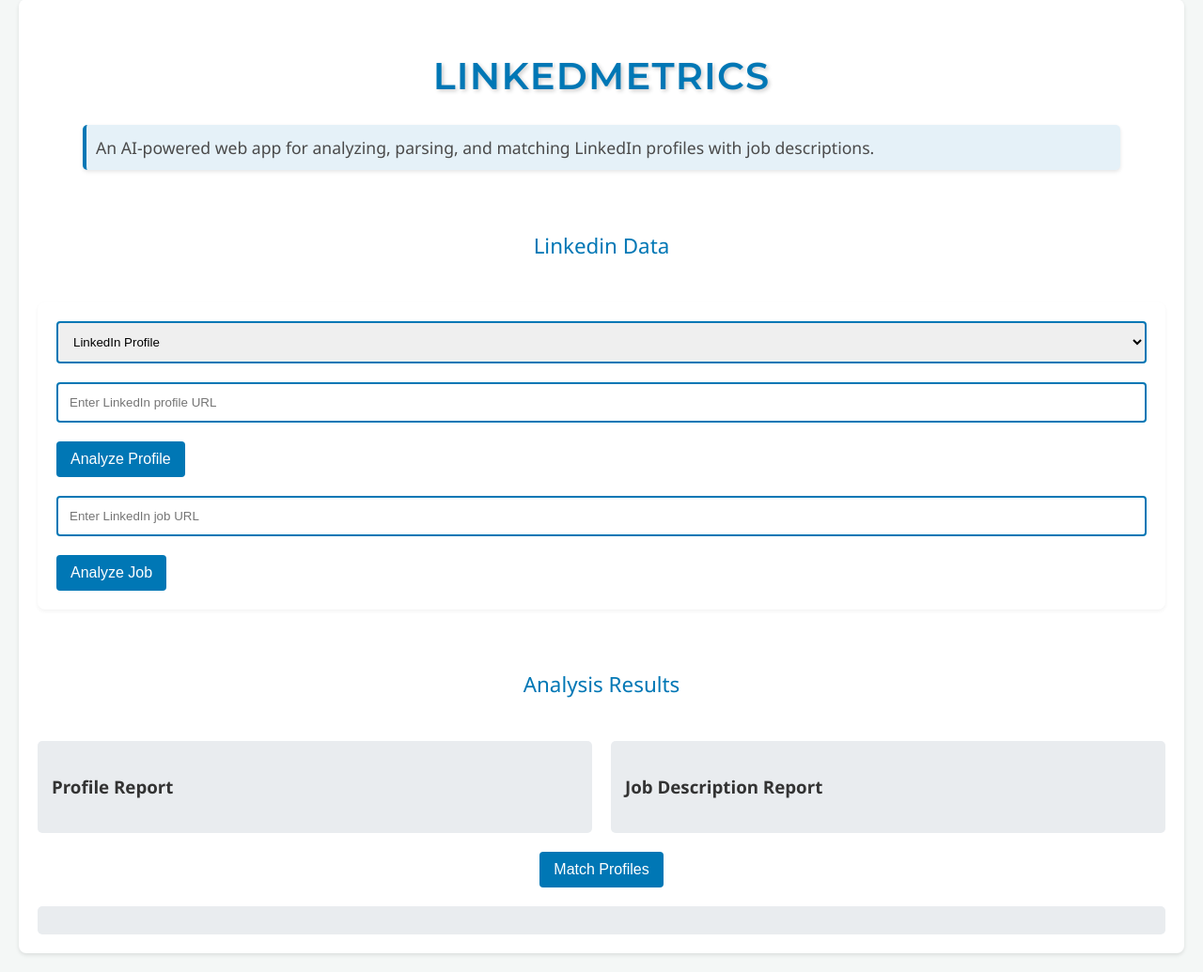
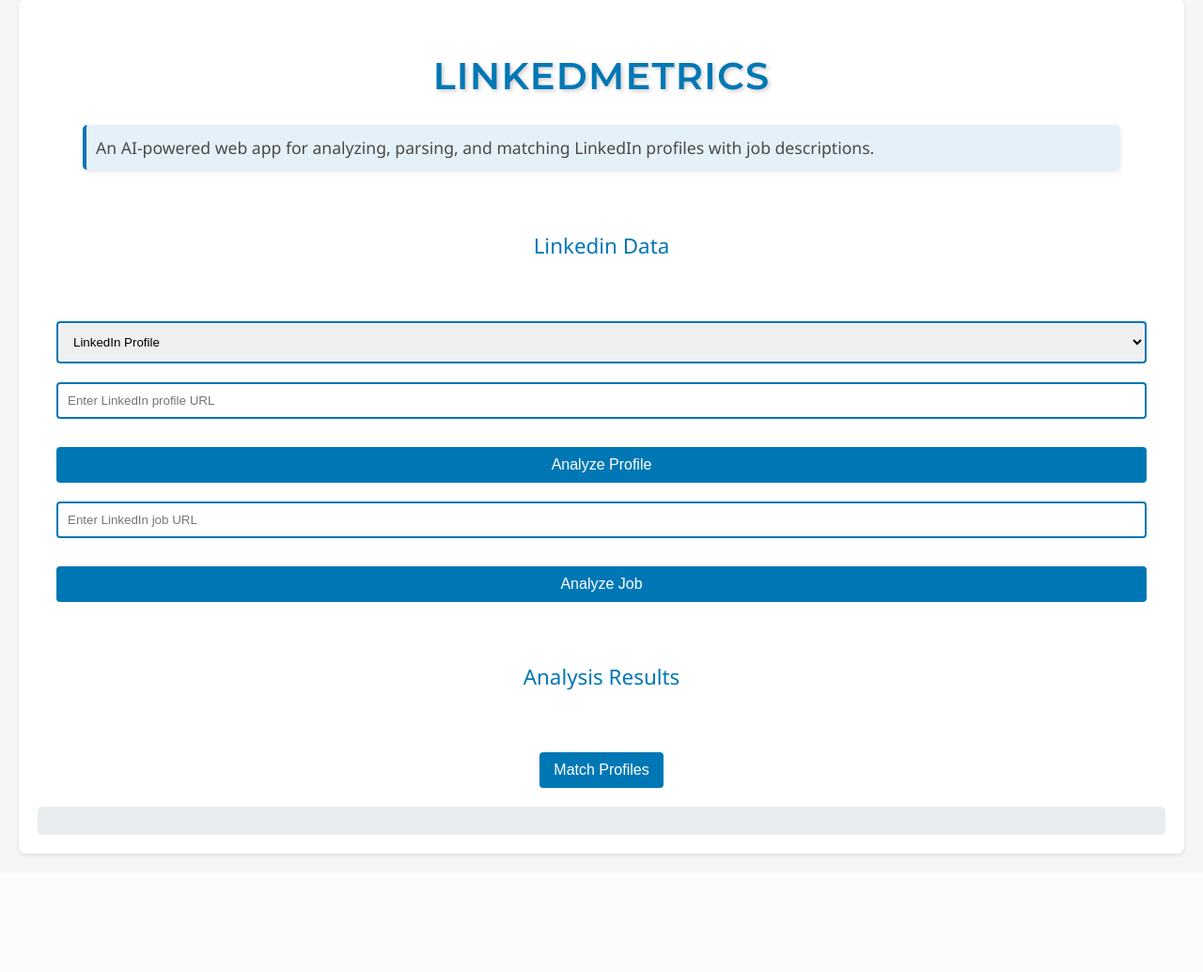
Before and after one commit to leonardo-pagliacci/LinkedMetrics-Analyzer, a Flask app: page / in a window 1280 px wide. Shown: the part 21-1056 px from the top of the page at 94% size. After the commit the page ends 934 px from the top, so only its background shows below. Run offline with Flask 2, Linux system fonts and the light colour scheme; parts of the project's set-up code (start-up, migrations or seed data) failed here and were passed over.

Commit message:
debugged ui

```diff
--- a/app/app.py
+++ b/app/app.py
@@ -19,7 +19,7 @@
 
 @app.route('/extract_analyze_profile', methods=['POST'])
 def extract_and_analyze_profile():
-    data = request.json  # Changed to request.json for AJAX requests
+    data = request.json
     profile_url = data.get('profile_url')
     if profile_url:
         try:
@@ -39,7 +39,7 @@
     try:
         resume_data = upload_resume_and_analyze(file)
         if 'error' in resume_data:
-            return jsonify(resume_data), 500  # If error in processing resume, return it
+            return jsonify(resume_data), 500
         analysis_result = analyze_linkedin_profile(resume_data)
         return jsonify(analysis_result), 200
     except Exception as e:
@@ -47,7 +47,7 @@
 
 @app.route('/extract_analyze_job', methods=['POST'])
 def extract_analyze_job():
-    data = request.json  # Changed to request.json for AJAX requests
+    data = request.json
     job_url = data.get('job_url')
     if job_url:
         try:
--- a/app/static/css/style.css
+++ b/app/static/css/style.css
@@ -88,18 +88,52 @@
     border-radius: 8px;
     box-shadow: 0 2px 4px rgba(0, 0, 0, 0.1);
 }
+.input-form {
+    display: flex;
+    flex-direction: column; /* Stack all form sections vertically */
+    gap: 20px; /* Space between form sections */
+    padding: 20px;
+}
 
-.input-form {
-    background: #fff;
-    padding: 20px;
-    margin-bottom: 20px;
-    border-radius: 8px;
-    box-shadow: 0 2px 4px rgba(0, 0, 0, 0.05);
+.form-section,
+.input-option#jobInput {
+    width: 100%; /* Ensure full width for better control */
 }
 
 .input-option {
-    margin-bottom: 20px;
+    display: flex;
+    flex-direction: column; /* Stack inputs and buttons vertically */
+    align-items: center; /* Center-align the stacked items */
+    gap: 10px; /* Space between input and button */
 }
+
+.input-option input[type="text"],
+.input-option input[type="file"],
+.input-option button {
+    width: 100%; /* Full width to match parent’s width */
+    padding: 10px; /* Adequate padding for better touch target */
+}
+
+/* Optional: Adjust the button style to differentiate or maintain consistency */
+.input-option button {
+    cursor: pointer; /* Visual cue for clickable buttons */
+    background-color: var(--main-color); /* Button color */
+    color: #fff; /* Text color */
+    border: none; /* Remove border */
+    border-radius: 4px; /* Rounded corners */
+    transition: background-color 0.25s, transform 0.2s; /* Smooth transition for hover and click */
+}
+
+.input-option button:hover {
+    background-color: var(--hover-color); /* Darker shade on hover */
+    transform: translateY(-2px); /* Slight move up */
+}
+
+.input-option button:active {
+    background-color: var(--active-color); /* Even darker shade on click */
+}
+
+
 
 select, input[type="text"], input[type="file"] {
     width: 100%;
@@ -151,6 +185,7 @@
 }
 
 .result {
+    display: none;
     width: calc(50% - 10px);
     background-color: #e9ecef;
     padding: 15px;
--- a/app/static/js/app.js
+++ b/app/static/js/app.js
@@ -18,17 +18,35 @@
         headers: { 'Content-Type': 'application/json' },
         body: JSON.stringify({ profile_url: profileUrl })
     })
-    .then(response => response.ok ? response.json() : Promise.reject('Failed to load profile data'))
+    .then(response => {
+        if (!response.ok) {
+            throw new Error('Failed to load profile data');
+        }
+        return response.json();
+    })
     .then(data => {
-        window.profileAnalysisResult = data; // Save the analysis result for potential future use
+        console.log(data); // Log the data for debugging purposes
+        window.profileAnalysisResult = data; // Optionally save the data for future use
         const resultDiv = document.getElementById('profileAnalysisResult');
-        // Add subtitle dynamically
+        resultDiv.innerHTML = ''; // Clear previous content
+        resultDiv.style.display = 'block';
+
+
+        // Define institution name based on whether it's an object with original or translated fields, or just a string
+        let institutionName = '';
+        if (data.highestDegree && typeof data.highestDegree.institution === 'object') {
+            institutionName = data.highestDegree.institution.original || data.highestDegree.institution.translated;
+        } else if (data.highestDegree && typeof data.highestDegree.institution === 'string') {
+            institutionName = data.highestDegree.institution;
+        }
+
+        // Construct the rest of the content
         let content = `
-        <h3 class="result-title hidden">Profile Report</h3>
-        <img src="${data.profilePictureUrl || 'placeholder.jpg'}" alt="Profile Picture" style="max-width: 100px; height: auto; display: block; margin: 0 auto;">
+            <h3 class="result-title">Profile Report</h3>
             <p><strong>Full Name:</strong> ${data.fullName || 'N/A'}</p>
             <p><strong>Location:</strong> ${data.location || 'N/A'}</p>
-        <p><strong>Highest Degree:</strong> ${data.highestDegree ? `${data.highestDegree.level} - ${data.highestDegree.fieldOfStudy} - ${data.highestDegree.institution}` : 'N/A'}</p>
+            <p><strong>Highest Degree:</strong> ${data.highestDegree ? `${data.highestDegree.level} - ${data.highestDegree.fieldOfStudy} - ${institutionName}` : 'N/A'}</p>
+            <div><strong>Last Professional Experience:</strong> ${data.lastProfessionalExperience.companyName || 'N/A'} - ${data.lastProfessionalExperience.title || 'N/A'} - from ${data.lastProfessionalExperience.startDate || 'N/A'} to ${data.lastProfessionalExperience.endDate || 'Present'} - ${data.lastProfessionalExperience.locationName || 'N/A'}${Array.isArray(data.lastProfessionalExperience.industries) && data.lastProfessionalExperience.industries.length > 0 ? ' - Industry: ' + data.lastProfessionalExperience.industries.join(', ') : ''}</div>
             <hr>
             <div style="display: flex; justify-content: space-between;">
                 <div style="flex: 1;"><strong>Hard Skills:</strong><br>${Array.isArray(data.hardSkills) ? data.hardSkills.join(', ') : 'Not available'}</div>
@@ -43,7 +61,8 @@
             <p><strong>Improvement Suggestions:</strong><br>${Array.isArray(data.improvementSuggestions) ? data.improvementSuggestions.map(suggestion => `- ${suggestion}`).join('<br>') : data.improvementSuggestions || 'N/A'}</p>
             <p><strong>Career Suggestions:</strong><br>${Array.isArray(data.careerSuggestions) ? data.careerSuggestions.map(suggestion => `- ${suggestion}`).join('<br>') : 'N/A'}</p>
             `;
-        resultDiv.innerHTML = content;
+                // Append the constructed content to the result div
+                resultDiv.innerHTML += content;
     })
     .catch(error => {
         console.error('Error:', error);
@@ -59,9 +78,11 @@
 
 
 
+
+
 function analyzeJob() {
     showLoadingIndicator(true);
-    const button = document.querySelector('#job_url');
+    const button = document.querySelector('#job_url + button');
     button.classList.add('button-clicked');
     const jobUrl = document.getElementById('job_url').value;
 
@@ -72,8 +93,11 @@
     })
     .then(response => response.ok ? response.json() : Promise.reject('Failed to load job data'))
     .then(data => {
+        console.log(data); // Log the data for debugging purposes
         window.jobAnalysisResult = data; // Save the job analysis result for potential future use
         const resultDiv = document.getElementById('jobAnalysisResult');
+        resultDiv.style.display = 'block';
+
         // Dynamically add the subtitle
         let content = `
         <h3 class="result-title">Job Description Report</h3>
@@ -134,12 +158,15 @@
         return response.json();
     })
     .then(data => {
+        console.log(data); // Log the data for debugging purposes
         window.profileAnalysisResult = data; // Save the analysis result for potential future use
         const resultDiv = document.getElementById('profileAnalysisResult');
+        resultDiv.innerHTML = ''; // Clear previous content to ensure no overlap of data
+        resultDiv.style.display = 'block'; // Make sure the result container is visible
+
         // Construct content with the given format
         let content = `
         <h3 class="result-title">Profile Report</h3>
-        <img src="${data.profilePictureUrl || 'placeholder.jpg'}" alt="Profile Picture" style="max-width: 100px; height: auto; display: block; margin: 0 auto;">
         <p><strong>Full Name:</strong> ${data.fullName || 'N/A'}</p>
         <p><strong>Location:</strong> ${data.location || 'N/A'}</p>
         <p><strong>Highest Degree:</strong> ${data.highestDegree ? `${data.highestDegree.level} - ${data.highestDegree.fieldOfStudy} - ${data.highestDegree.institution}` : 'N/A'}</p>
@@ -213,6 +240,7 @@
         })
     })
     .then(response => {
+
         if (!response.ok) {
             throw new Error('Failed to load match data');
         }
@@ -230,54 +258,88 @@
 }
 
 function displayMatchResult(data) {
+    console.log(data); // Log the data for debugging purposes
     const matchDiv = document.getElementById('matchResult');
-    const overallScoreColor = getScoreColor(data["Overall Compatibility Score"]);
+    // Extract the numerical value of the overall score for the color function
+    const overallScore = parseInt(data["Overall Compatibility Score"], 10);
+    const overallScoreColor = getScoreColor(overallScore);
     let content = `
-        <p style="font-size: 24px; font-weight: bold; color: ${overallScoreColor}; text-align: center;">Overall Compatibility Score: ${data["Overall Compatibility Score"]}</p>
-        <hr>
-        ${generateMatchSection('Skill Matching', data.Details['Skill Matching'])}
+        <div style="
+        font-size: 24px;
+        font-weight: bold;
+        color: ${overallScoreColor};
+        text-align: center;
+        padding: 20px;
+        background-color: #ffffff; /* Solid white background */
+        border: 2px solid #000000; /* Black border for contrast */
+        border-radius: 10px;
+        margin-bottom: 20px;
+        box-sizing: border-box;
+        ">Overall Compatibility Score: ${data["Overall Compatibility Score"]}%
+        </div>
+        ${generateMatchSection('Skill Matching', data.Details['Skill Matching'], true)}
         ${generateMatchSection('Experience Relevance', data.Details['Experience Relevance'])}
         ${generateMatchSection('Educational Alignment', data.Details['Educational Alignment'])}
         ${generateMatchSection('Cultural and Soft Skills Fit', data.Details['Cultural and Soft Skills Fit'])}
         ${generateMatchSection('Language and International Experience', data.Details['Language and International Experience'])}
         ${generateMatchSection('Growth Potential', data.Details['Growth Potential'])}
-        <p style="font-weight: bold; text-align: center;">Summary</p>
+        <div style="font-weight: bold;">Summary</div>
         <p>${data.Summary}</p>
     `;
     matchDiv.innerHTML = content;
 }
 
+function getScoreColor(score) {
+    const colorThresholds = [
+        { threshold: 90, color: '#2E8B57' }, // Sea Green
+        { threshold: 76, color: '#3CB371' }, // Medium Sea Green
+        { threshold: 60, color: '#FFD700' }, // Contrasting Gold
+        { threshold: 50, color: '#FFA500' }  // Modern Orange for scores between 60 and 75
+    ];
 
-function getScoreColor(score) {
-    if (score >= 90) return '#006400'; // darkgreen
-    if (score >= 76) return '#008000'; // green
-    if (score >= 60) return '#FFD700'; // gold
-    return '#FFA500'; // orange
+    // Default to Dark Red for scores below the lowest threshold
+    const lowestThresholdColor = '#D32F2F'; // Dark Red
+
+    // Find the color corresponding to the score
+    for (let i = 0; i < colorThresholds.length; i++) {
+        if (score >= colorThresholds[i].threshold) {
+            return colorThresholds[i].color;
+        }
     }
 
-function generateMatchSection(title, sectionData) {
-    const sectionColor = getScoreColor(sectionData["Percentage Match"]);
-    let matchedSkillsContent, unmatchedSkillsContent;
+    return lowestThresholdColor;
+}
 
+
+function generateMatchSection(title, sectionData, isSkillsMatch = false) {
+    const sectionPercentageMatch = parseInt(sectionData["Percentage Match"], 10);
+    const sectionColor = getScoreColor(sectionPercentageMatch);
+    let content;
+    let matchedSkillsContent = '';
+    let unmatchedSkillsContent = '';
+
+    if (isSkillsMatch) {
         if (Array.isArray(sectionData["Matched Skills"]) && sectionData["Matched Skills"].length > 0) {
             matchedSkillsContent = sectionData["Matched Skills"].map(skill => `- ${skill}`).join('<br>');
-    } else {
-        matchedSkillsContent = 'Not available';
         }
 
         if (Array.isArray(sectionData["Unmatched Skills"]) && sectionData["Unmatched Skills"].length > 0) {
             unmatchedSkillsContent = sectionData["Unmatched Skills"].map(skill => `- ${skill}`).join('<br>');
-    } else {
-        unmatchedSkillsContent = 'Not available';
         }
 
-    return `
+        content = `
             <div style="text-align: center;"><strong>${title}</strong>: ${sectionData["Match Status"]} <span style="color: ${sectionColor};">(${sectionData["Percentage Match"]}%)</span></div>
-        <div style="display: flex; justify-content: space-between;">
-            <div><strong>Matched Skills:</strong><br>${matchedSkillsContent}</div>
-            <div><strong>Unmatched Skills:</strong><br>${unmatchedSkillsContent}</div>
+            <div style="display: flex; justify-content: space-between; margin-bottom: 20px;">
+                <div style="text-align: left; width: 49%;"><strong>Matched Skills:</strong><br>${matchedSkillsContent}</div>
+                <div style="text-align: right; width: 49%;"><strong>Unmatched Skills:</strong><br>${unmatchedSkillsContent}</div>
             </div>
-        <p><strong>Suggestions:</strong> ${sectionData["Suggestions"] || 'N/A'}</p>
-        <hr>
+        `;
+    } else {
+        const suggestions = (sectionData["Suggestions"] || 'N/A').replace(/,(?!\s*(?:\(here\)|$))/g, ', ');
+        content = `
+            <div style="text-align: center;"><strong>${title}</strong>: ${sectionData["Match Status"]} <span style="color: ${sectionColor};">(${sectionData["Percentage Match"]}%)</span></div>
+            <p><strong>Suggestions:</strong><br>${suggestions}</p>
             `;
             }
+            return content + '<hr>';
+}
--- a/app/templates/index.html
+++ b/app/templates/index.html
@@ -21,21 +21,24 @@
                     <p class="section-subtitle">Linkedin Data</p>
                 </div>
                 <form id="inputForm" class="input-form" enctype="multipart/form-data">
+                    <div class="form-section left">
                         <select id="inputType" onchange="toggleInputMethod()">
                             <option value="linkedin">LinkedIn Profile</option>
                             <option value="resume">PDF Resume</option>
                         </select>
-
                         <div id="linkedinInput" class="input-option">
                             <input type="text" id="profile_url" placeholder="Enter LinkedIn profile URL"/>
                             <button type="button" onclick="analyzeProfile()">Analyze Profile</button>
                         </div>
                         <div id="resumeInput" class="input-option" style="display: none;">
                             <input type="file" id="resume" name="resume"/>
-                        <button type="button" onclick="uploadAndAnalyzeResume()">Upload and Analyze Resume</button>
+                            <button type="button" onclick="uploadAndAnalyzeResume()">Analyze Resume</button>
                         </div>
+                    </div>
+                    <div class="input-option" id="jobInput"> <!-- Added a wrapper div with class for consistent styling -->
                         <input type="text" id="job_url" placeholder="Enter LinkedIn job URL"/>
                         <button type="button" onclick="analyzeJob()">Analyze Job</button>
+                    </div>
                 </form>
              </section>
 
```
Also changed, not shown: app/linkedin_extractor.py (+19 -12 lines), app/prompt_engineering.py (+11 -2 lines), 1 other file. Lines whose indentation alone changed are shown as unchanged.
